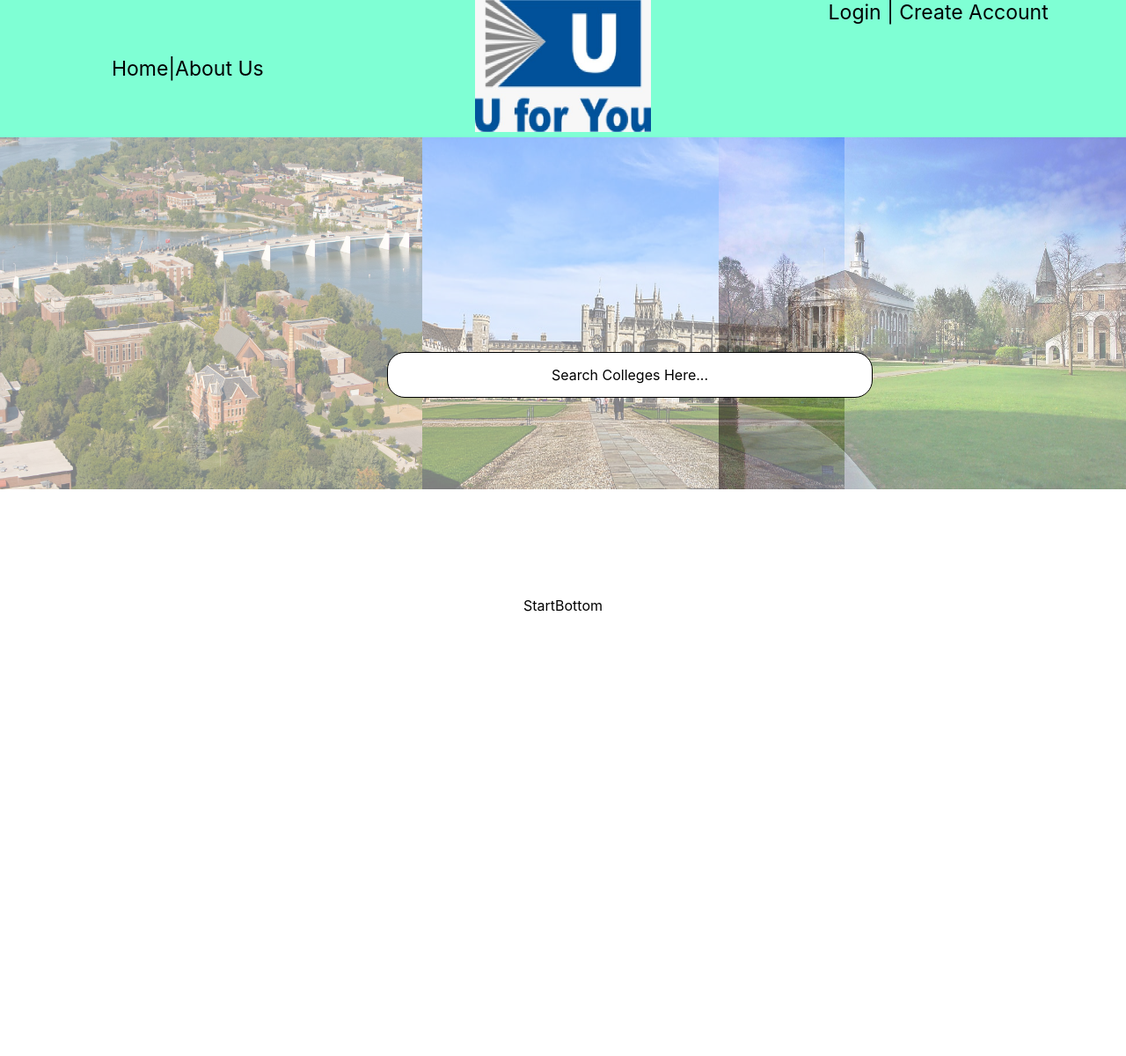
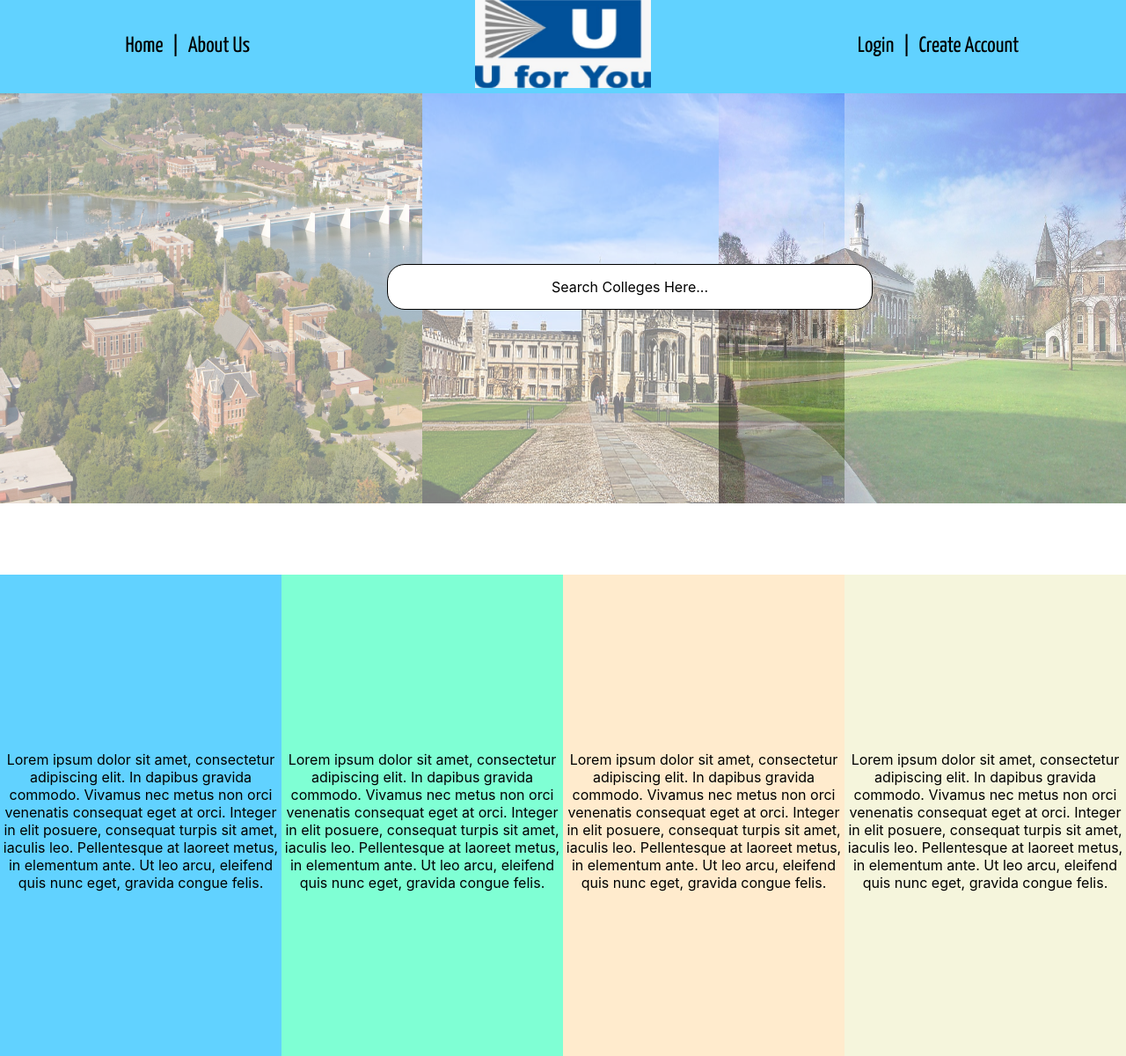
Before and after one commit to shmelly22/FindTheUForYou, a React (Create React App) app in the folder u4u_react/: page / in a window 1280 px wide. Shown: the whole page at 88% size. Built offline with nearby package versions, Linux system fonts and the light colour scheme.

Commit message:
Header font changed,Added AOS module for animation

```diff
--- a/u4u_react/package.json
+++ b/u4u_react/package.json
@@ -7,6 +7,7 @@
     "@testing-library/jest-dom": "^5.16.5",
     "@testing-library/react": "^13.4.0",
     "@testing-library/user-event": "^13.5.0",
+    "aos": "^2.3.4",
     "react": "^18.2.0",
     "react-dom": "^18.2.0",
     "react-router-dom": "^6.6.2",
--- a/u4u_react/public/index.html
+++ b/u4u_react/public/index.html
@@ -2,14 +2,23 @@
 <html lang="en">
   <head>
     <meta charset="utf-8" />
-    <link rel="icon" href="%PUBLIC_URL%/favicon.ico" />
+    <link rel="preconnect" href="https://fonts.googleapis.com" />
+    <link rel="preconnect" href="https://fonts.gstatic.com" crossorigin />
+    <link
+      href="https://fonts.googleapis.com/css2?family=Yanone+Kaffeesatz&display=swap"
+      rel="stylesheet"
+    />
+    <script src="https://unpkg.com/aos@2.3.1/dist/aos.js"></script>
+
+    <link href="https://unpkg.com/aos@2.3.1/dist/aos.css" rel="stylesheet" />
+
     <meta name="viewport" content="width=device-width, initial-scale=1" />
     <meta name="theme-color" content="#000000" />
     <meta
       name="description"
       content="Web site created using create-react-app"
     />
-    <link rel="apple-touch-icon" href="%PUBLIC_URL%/logo192.png" />
+
     <!--
       manifest.json provides metadata used when your web app is installed on a
       user's mobile device or desktop. See https://developers.google.com/web/fundamentals/web-app-manifest/
--- a/u4u_react/src/StartBottom.js
+++ b/u4u_react/src/StartBottom.js
@@ -1,7 +1,53 @@
 import React from "react";
+import AOS from "aos";
 
 function StartBottom() {
-  return <div>StartBottom</div>;
+  AOS.init();
+
+  return (
+    <div id="S-BottomContainer">
+      <div className="S-Bottom-Section1">
+        {" "}
+        <p data-aos="fade-up" className="S-bottom-text">
+          Lorem ipsum dolor sit amet, consectetur adipiscing elit. In dapibus
+          gravida commodo. Vivamus nec metus non orci venenatis consequat eget
+          at orci. Integer in elit posuere, consequat turpis sit amet, iaculis
+          leo. Pellentesque at laoreet metus, in elementum ante. Ut leo arcu,
+          eleifend quis nunc eget, gravida congue felis.{" "}
+        </p>
+      </div>
+      <div className="S-Bottom-Section2">
+        {" "}
+        <p data-aos="fade-up" className="S-bottom-text">
+          Lorem ipsum dolor sit amet, consectetur adipiscing elit. In dapibus
+          gravida commodo. Vivamus nec metus non orci venenatis consequat eget
+          at orci. Integer in elit posuere, consequat turpis sit amet, iaculis
+          leo. Pellentesque at laoreet metus, in elementum ante. Ut leo arcu,
+          eleifend quis nunc eget, gravida congue felis.
+        </p>{" "}
+      </div>
+      <div className="S-Bottom-Section3">
+        {" "}
+        <p data-aos="fade-up" className="S-bottom-text">
+          Lorem ipsum dolor sit amet, consectetur adipiscing elit. In dapibus
+          gravida commodo. Vivamus nec metus non orci venenatis consequat eget
+          at orci. Integer in elit posuere, consequat turpis sit amet, iaculis
+          leo. Pellentesque at laoreet metus, in elementum ante. Ut leo arcu,
+          eleifend quis nunc eget, gravida congue felis.{" "}
+        </p>{" "}
+      </div>
+      <div className="S-Bottom-Section4">
+        {" "}
+        <p data-aos="fade-up" className="S-bottom-text">
+          Lorem ipsum dolor sit amet, consectetur adipiscing elit. In dapibus
+          gravida commodo. Vivamus nec metus non orci venenatis consequat eget
+          at orci. Integer in elit posuere, consequat turpis sit amet, iaculis
+          leo. Pellentesque at laoreet metus, in elementum ante. Ut leo arcu,
+          eleifend quis nunc eget, gravida congue felis.{" "}
+        </p>{" "}
+      </div>
+    </div>
+  );
 }
 
 export default StartBottom;
--- a/u4u_react/src/StartHeader.js
+++ b/u4u_react/src/StartHeader.js
@@ -5,11 +5,11 @@
   return (
     <div className="StartHeaderContainer">
       <div className="H-Section1">
-        <label>
-          <a href="http://localhost:3000/home"> Home</a>
+        <label className="hover-underline-animation StartLabels">
+          <a href="http://localhost:3000/home"> Home </a>
         </label>{" "}
-        <label> | </label>{" "}
-        <label>
+        <label className="StartLabels"> | </label>{" "}
+        <label className="hover-underline-animation StartLabels">
           <a href="http://localhost:3000/aboutus"> About Us</a>
         </label>
       </div>
@@ -18,11 +18,11 @@
       </div>
       <div className="H-Section3">
         {" "}
-        <label>
+        <label className="hover-underline-animation StartLabels">
           <a href="http://localhost:3000/login"> Login</a>
         </label>{" "}
-        <label> | </label>{" "}
-        <label>
+        <label className="StartLabels"> | </label>{" "}
+        <label className="hover-underline-animation StartLabels">
           <a href="http://localhost:3000/createaccount"> Create Account</a>
         </label>{" "}
       </div>
--- a/u4u_react/src/Startpage.css
+++ b/u4u_react/src/Startpage.css
@@ -1,7 +1,21 @@
 body {
   overflow-x: hidden; /* Hide horizontal scrollbar */
 }
+/* INITIALIZE AREA ON THE GRID FOR EACH SECTION */
+.StartHeader {
+  grid-area: 1 / 1 / 2 / 2;
+  background-color: #61d2ff;
+  font-size: 23px;
+}
 
+.StartBody {
+  grid-area: 2 / 1 / 3 / 2;
+}
+.StartBottom {
+  grid-area: 3 / 1 / 4 / 2;
+}
+
+/* START PAGE HEADER CODE */
 .StartpageContainer {
   display: grid;
   grid-template-columns: 1fr;
@@ -12,16 +26,11 @@
   width: 100vw;
 }
 
-.StartHeader {
-  grid-area: 1 / 1 / 2 / 2;
-  background-color: aquamarine;
-  font-size: 23px;
-}
-.StartBody {
-  grid-area: 2 / 1 / 3 / 2;
-}
-.StartBottom {
-  grid-area: 3 / 1 / 4 / 2;
+.StartLabels {
+  padding-left: 5px;
+  padding-right: 5px;
+  font-family: "Yanone Kaffeesatz", sans-serif;
+  font-size: 25px;
 }
 
 .StartHeaderContainer {
@@ -46,6 +55,9 @@
 }
 .H-Section3 {
   grid-area: 1 / 3 / 2 / 4;
+  display: flex;
+  align-items: center;
+  justify-content: center;
 }
 
 a {
@@ -54,21 +66,17 @@
   cursor: pointer;
 }
 
-a:hover {
-  text-decoration: underline;
-}
-
 #StartH-logo {
-  height: 150px;
+  height: 100px;
   width: 200px;
 }
-
+/* CODE FOR BODY SECTION OF STARTPAGE */
 #StartB-1 {
   position: absolute;
   width: 480px;
-  height: 400px;
+  height: 466px;
   left: 0px;
-  top: 156px;
+  top: 106px;
   opacity: 0.5;
   z-index: 1;
 }
@@ -76,9 +84,9 @@
 #StartB-2 {
   position: absolute;
   width: 480px;
-  height: 400px;
+  height: 466px;
   left: 480px;
-  top: 156px;
+  top: 106px;
   opacity: 0.5;
   z-index: 1;
 }
@@ -86,9 +94,9 @@
 #StartB-3 {
   position: absolute;
   width: 463px;
-  height: 400px;
+  height: 466px;
   right: 0px;
-  top: 156px;
+  top: 106px;
   opacity: 0.5;
   z-index: 1;
 }
@@ -105,7 +113,7 @@
   border-radius: 20px;
   z-index: 2;
   position: absolute;
-  top: 50%;
+  top: 300px;
   border: solid black 1px;
   margin: 0 auto;
   left: 440px;
@@ -126,3 +134,58 @@
   margin: 0 auto;
   left: 440px;
 }
+
+.hover-underline-animation {
+  display: inline-block;
+  position: relative;
+  color: #0087ca;
+}
+
+.hover-underline-animation:after {
+  content: "";
+  position: absolute;
+  width: 100%;
+  transform: scaleX(0);
+  height: 2px;
+  bottom: 0;
+  left: 0;
+  background-color: #0087ca;
+  transform-origin: bottom right;
+  transition: transform 0.25s ease-out;
+}
+
+.hover-underline-animation:hover:after {
+  transform: scaleX(1);
+  transform-origin: bottom left;
+}
+
+/* CSS FOR THE BOTTOM SECTION */
+#S-BottomContainer {
+  display: grid;
+  grid-template-columns: repeat(4, 1fr);
+  grid-template-rows: 1fr;
+  grid-column-gap: 0px;
+  grid-row-gap: 0px;
+  height: 100%;
+}
+
+.S-Bottom-Section1 {
+  grid-area: 1 / 1 / 2 / 2;
+  background-color: #61d2ff;
+}
+.S-Bottom-Section2 {
+  grid-area: 1 / 2 / 2 / 3;
+  background-color: aquamarine;
+}
+.S-Bottom-Section3 {
+  grid-area: 1 / 3 / 2 / 4;
+  background-color: blanchedalmond;
+}
+.S-Bottom-Section4 {
+  grid-area: 1 / 4 / 2 / 5;
+  background-color: beige;
+}
+
+.S-bottom-text {
+  margin-top: 200px;
+}
```
Also changed, not shown: 1 other file (tests, documents, lock files or other folders).
